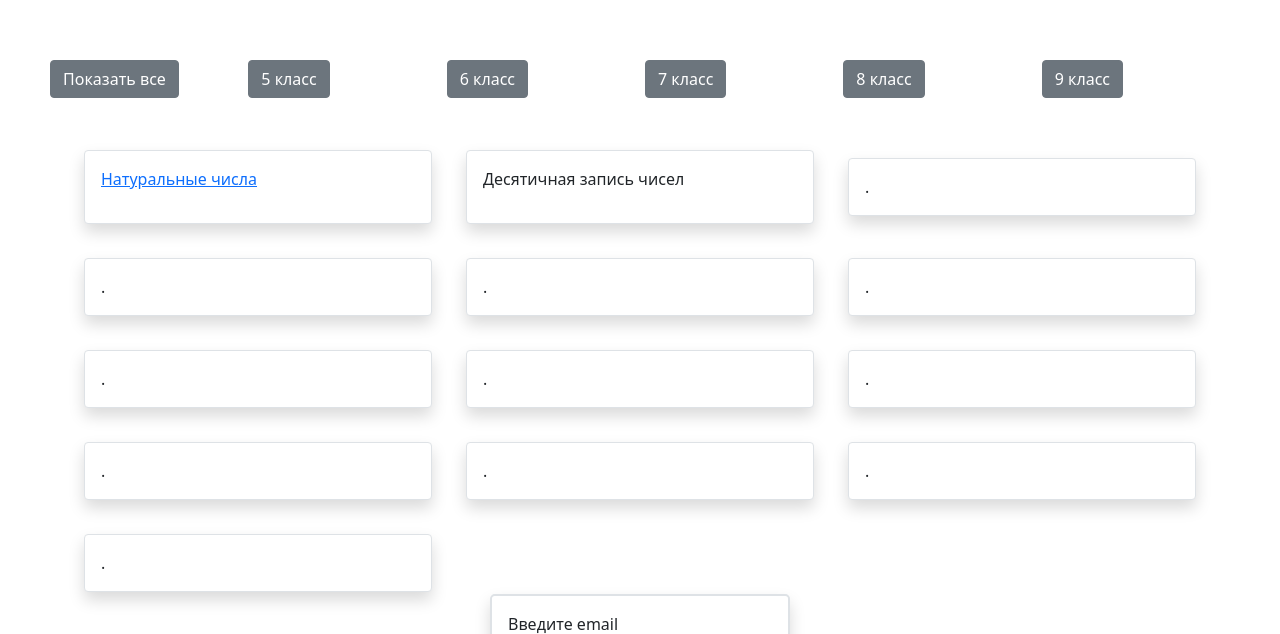
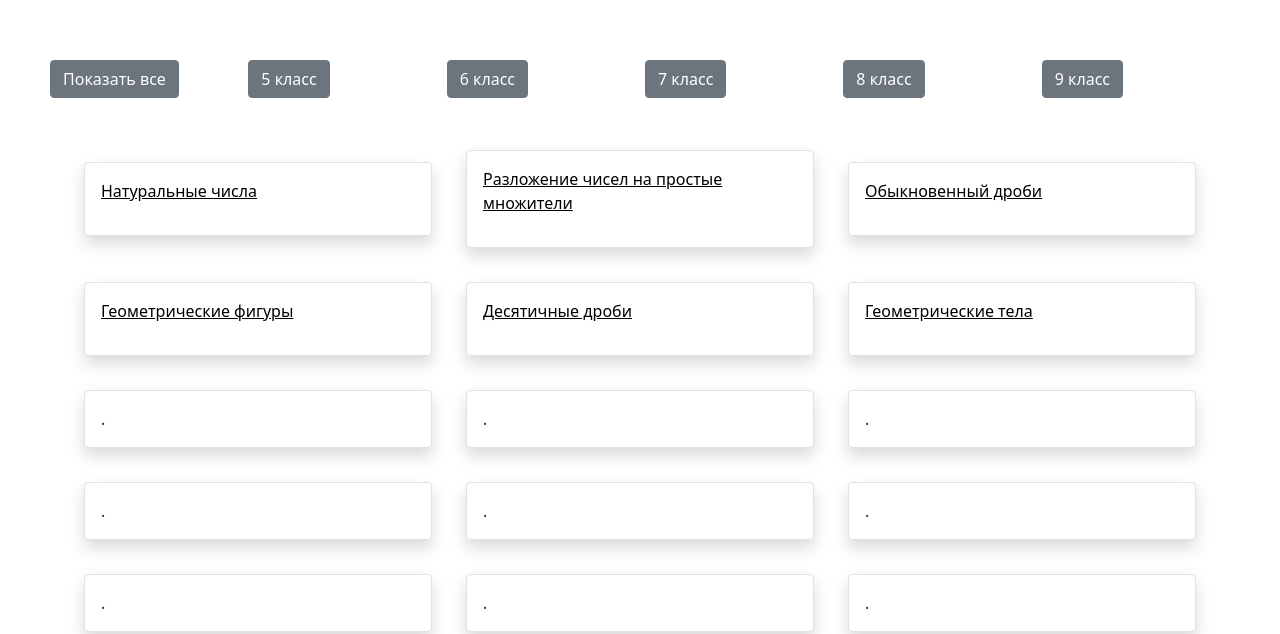
Before and after one commit to bladekeys/sipi_project, a Python web app: template templates/articles.html in a window 1280 px wide. Shown: the part 458-1092 px from the top of the page. Run offline with Jinja, Linux system fonts and the light colour scheme; the template is opened without the code that fills it, so the values that code supplies are empty; some libraries are stand-ins or nearby versions.

Commit message:
articles.html update

```diff
--- a/templates/articles.html
+++ b/templates/articles.html
@@ -33,6 +33,9 @@
     font-family: Avenir !important;
     }
 
+
+
+
     </style>
 
 </head>
@@ -51,6 +54,9 @@
 .show {
   display: block;
 }
+
+
+
 </style>
 <body>
 <div style="text-align: center; margin-top: 100px;">
@@ -80,13 +86,25 @@
 </div>
 <div class="container">
     <div class="filterDiv 5klass border border-1 shadow p-3 bg-body rounded">
-        <a href="/articles/5klass/natural"><p>Натуральные числа</p></a>
+        <p><a style="color:black;" href="/articles/5klass/natural">Натуральные числа</a></p>
     </div>
     <div class="filterDiv 5klass border border-1 shadow p-3 bg-body rounded">
-        <p>
-            Десятичная запись чисел
-        </p>
+        <p><a style="color:black;" href="/articles/5klass/razlozhenie_na_prostie">Разложение чисел на простые
+            множители</a></p>
     </div>
+    <div class="filterDiv 5klass border border-1 shadow p-3 bg-body rounded">
+        <p><a style="color:black;" href="/articles/5klass/ob_drobi">Обыкновенный дроби</a></p>
+    </div>
+    <div class="filterDiv 5klass border border-1 shadow p-3 bg-body rounded">
+        <p><a style="color:black;" href="/articles/5klass/geom_figs">Геометрические фигуры</a></p>
+    </div>
+    <div class="filterDiv 5klass border border-1 shadow p-3 bg-body rounded">
+        <p><a style="color:black;" href="/articles/5klass/des_drobi">Десятичные дроби</a></p>
+    </div>
+    <div class="filterDiv 5klass border border-1 shadow p-3 bg-body rounded">
+        <p><a style="color:black;" href="/articles/5klass/geobody">Геометрические тела</a></p>
+    </div>
+
     <div class="filterDiv 6klass border border-1 shadow p-3 bg-body rounded">.</div>
     <div class="filterDiv 6klass border border-1 shadow p-3 bg-body rounded">.</div>
     <div class="filterDiv 6klass border border-1 shadow p-3 bg-body rounded">.</div>
@@ -145,6 +163,9 @@
   });
 }
 
+
+
+
 </script>
 
 </body>
```
